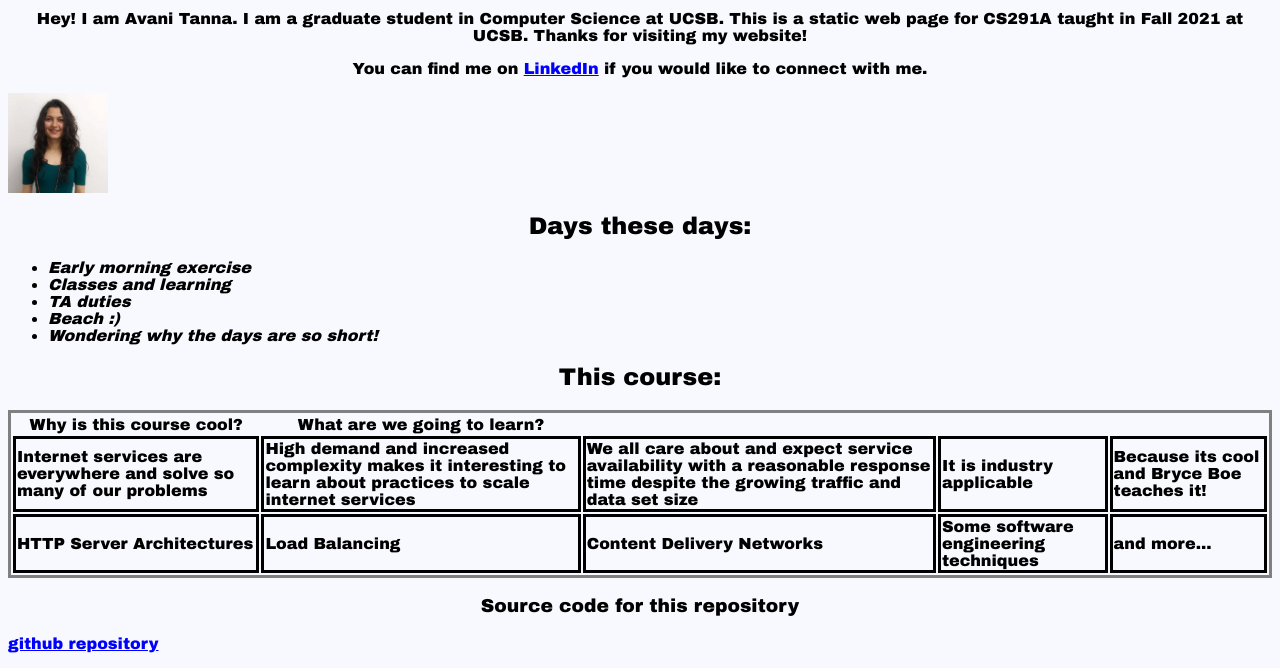
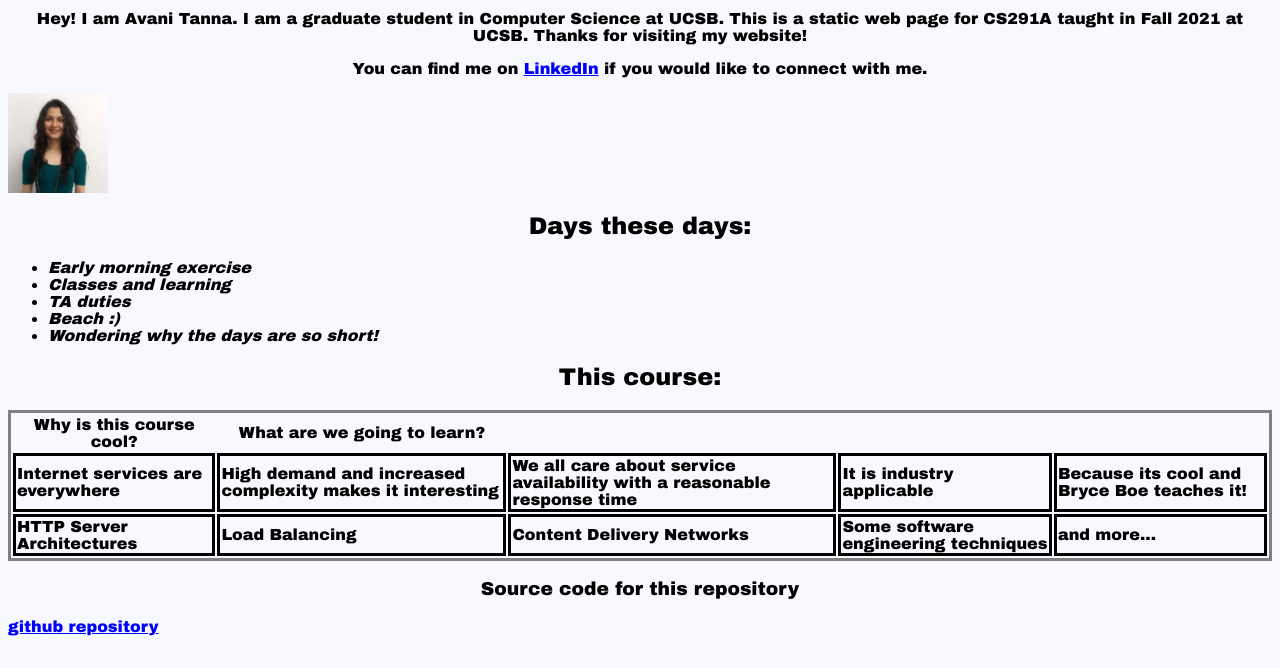
Before and after one commit to avanitanna/cs291a-chat-server, a plain HTML site: page index.html in a window 1280 px wide. Shown: the part 132-800 px from the top of the page. Drawn offline with Linux system fonts and the light colour scheme.

Commit message:
Update index.html

```diff
--- a/index.html
+++ b/index.html
@@ -61,9 +61,9 @@
 				<th>What are we going to learn?</th>
 			</tr>
 			<tr>
-				<td>Internet services are everywhere and solve so many of our problems</td>
-				<td>High demand and increased complexity makes it interesting to learn about practices to scale internet services</td>
-				<td>We all care about and expect service availability with a reasonable response time despite the growing traffic and data set size</td>
+				<td>Internet services are everywhere </td> <!--and solve so many of our problems</td>!-->
+				<td>High demand and increased complexity makes it interesting </td> <!--to learn about practices to scale internet services</td>!-->
+				<td>We all care about service availability with a reasonable response time </td> <!--despite the growing traffic and data set size</td>!-->
 				<td>It is industry applicable</td>
 				<td>Because its cool and Bryce Boe teaches it!</td>
 			</tr>
```
